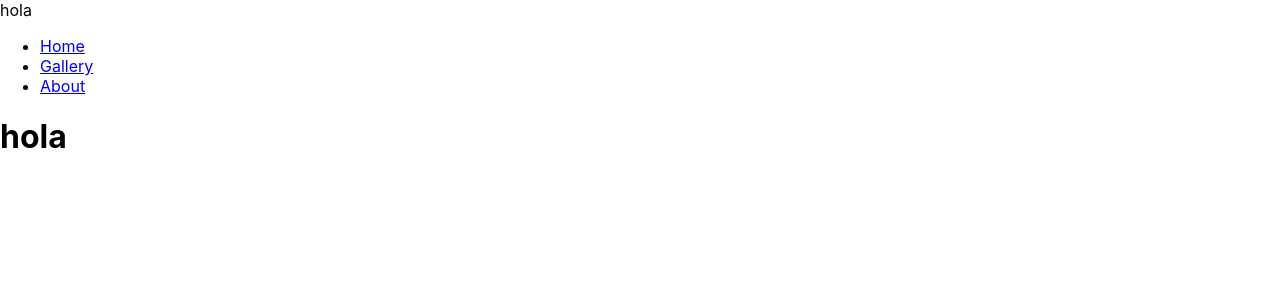
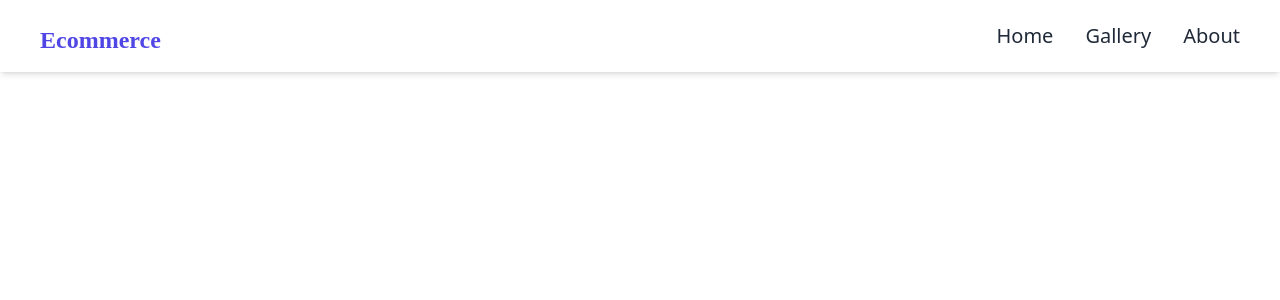
Before and after one commit to percylin33/Technology, a React (Create React App) app in the folder client/: page / in a window 1280 px wide. Shown: the top 300 px of the page. Built offline with nearby package versions, Linux system fonts and the light colour scheme.

Commit message:
styles-tailwind-config-and-navbar

```diff
--- a/client/package.json
+++ b/client/package.json
@@ -35,5 +35,8 @@
       "last 1 firefox version",
       "last 1 safari version"
     ]
+  },
+  "devDependencies": {
+    "tailwindcss": "^3.3.3"
   }
 }
--- a/client/src/componets/NavBar/Navbar.jsx
+++ b/client/src/componets/NavBar/Navbar.jsx
@@ -1,24 +1,25 @@
 import { Link } from 'react-router-dom';
+
 
 function Navbar() {
     let linkNav = [
-        {name: "Home", link: "/"},
+        {name: "Home", link: "/home"},
         {name: "Gallery", link: "/"},
         {name: "About", link: "/"},
     ];
 
     return (
-        <div>
-            <div>
-                <div>
-                    <span>
-                        hola
+        <div className='shadow-md w-full fixed top-0 left-0'>
+            <div className='md:flex items-center justify-between  bg-white py-4 md:px-10 px-7'>
+                <div className='font-bold text-2xl cursor-pointer flex items-center font-[Poppins] text-gray-800'>
+                    <span className='text 3xl text-indigo-600 mr-1 pt-2'>
+                        Ecommerce
                     </span>
                 </div>
-                <ul>
+                <ul className='md:flex md:items-center'>
                     {linkNav.map((li) => (
-                        <li key={li.name}>
-                            <Link to={li.link}>{li.name}</Link>
+                        <li key={li.name} className='md:ml-8 text-xl'>
+                            <Link to={li.link} className='text-gray-800 hover:text-gray-400 duration-500'>{li.name}</Link>
                         </li>
                     ))}
                 </ul>
--- a/client/src/index.css
+++ b/client/src/index.css
@@ -1,13 +1,3 @@
-body {
-  margin: 0;
-  font-family: -apple-system, BlinkMacSystemFont, 'Segoe UI', 'Roboto', 'Oxygen',
-    'Ubuntu', 'Cantarell', 'Fira Sans', 'Droid Sans', 'Helvetica Neue',
-    sans-serif;
-  -webkit-font-smoothing: antialiased;
-  -moz-osx-font-smoothing: grayscale;
-}
-
-code {
-  font-family: source-code-pro, Menlo, Monaco, Consolas, 'Courier New',
-    monospace;
-}
+@tailwind base;
+@tailwind components;
+@tailwind utilities;
--- a/client/src/pages/Home/Home.jsx
+++ b/client/src/pages/Home/Home.jsx
@@ -1,10 +1,11 @@
-//import { Link } from 'react-router-dom';
+
 
 function Home() {
 
     return (
-        <div>
-          <h1>hola</h1>
+        <div className='bg-blue-500'>
+          <h1>Home</h1>
+          <p>Lorem ipsum dolor sit amet consectetur adipisicing elit. Reprehenderit ut sed voluptatum saepe debitis culpa recusandae eos, vitae architecto expedita reiciendis excepturi quia quasi, porro possimus quam corporis repudiandae atque?</p>
         </div>
     );
 }
--- /dev/null
+++ b/client/tailwind.config.js
@@ -0,0 +1,10 @@
+/** @type {import('tailwindcss').Config} */
+module.exports = {
+  content: [
+    "./src/**/*.{js,jsx,ts,tsx}",
+  ],
+  theme: {
+    extend: {},
+  },
+  plugins: [],
+}
```
